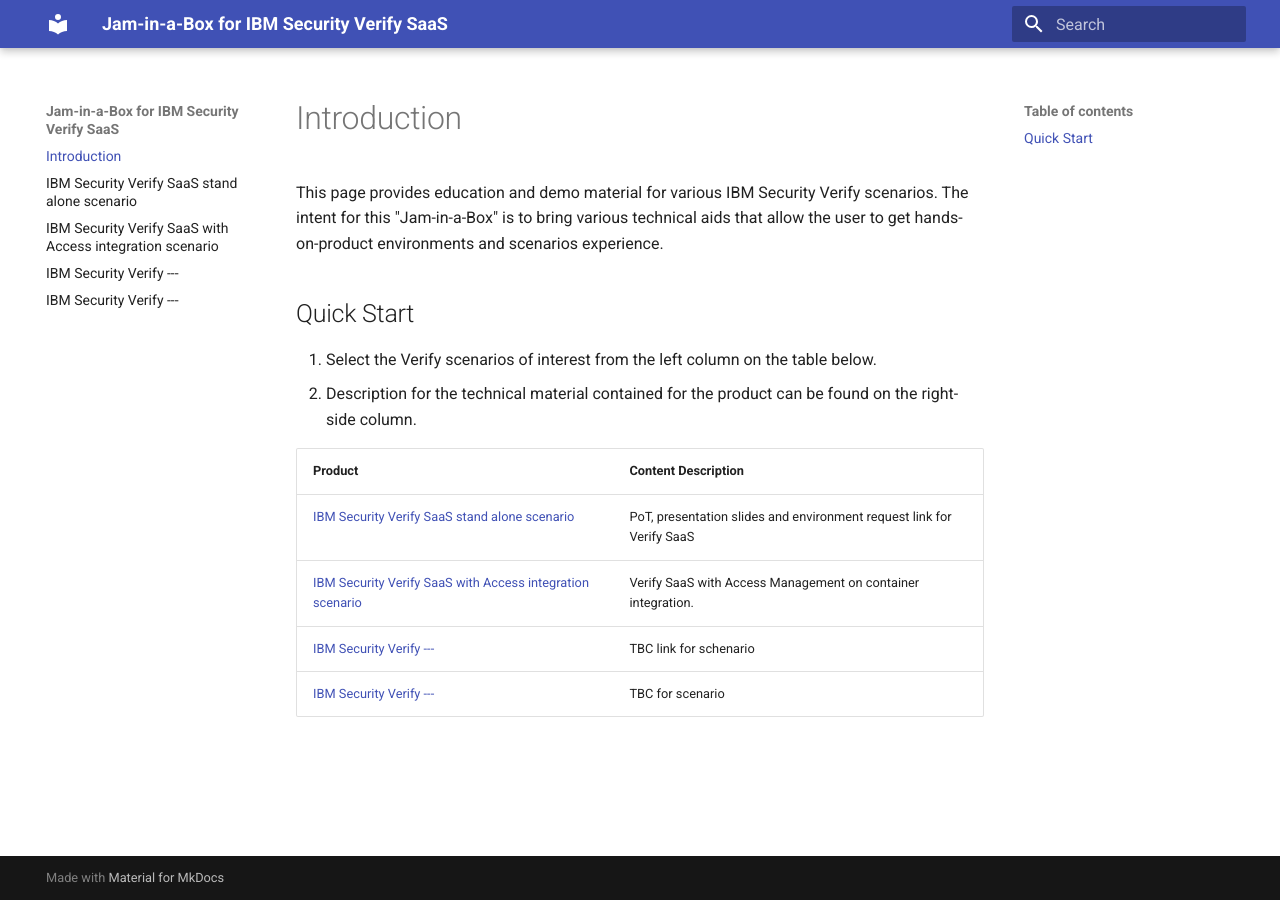
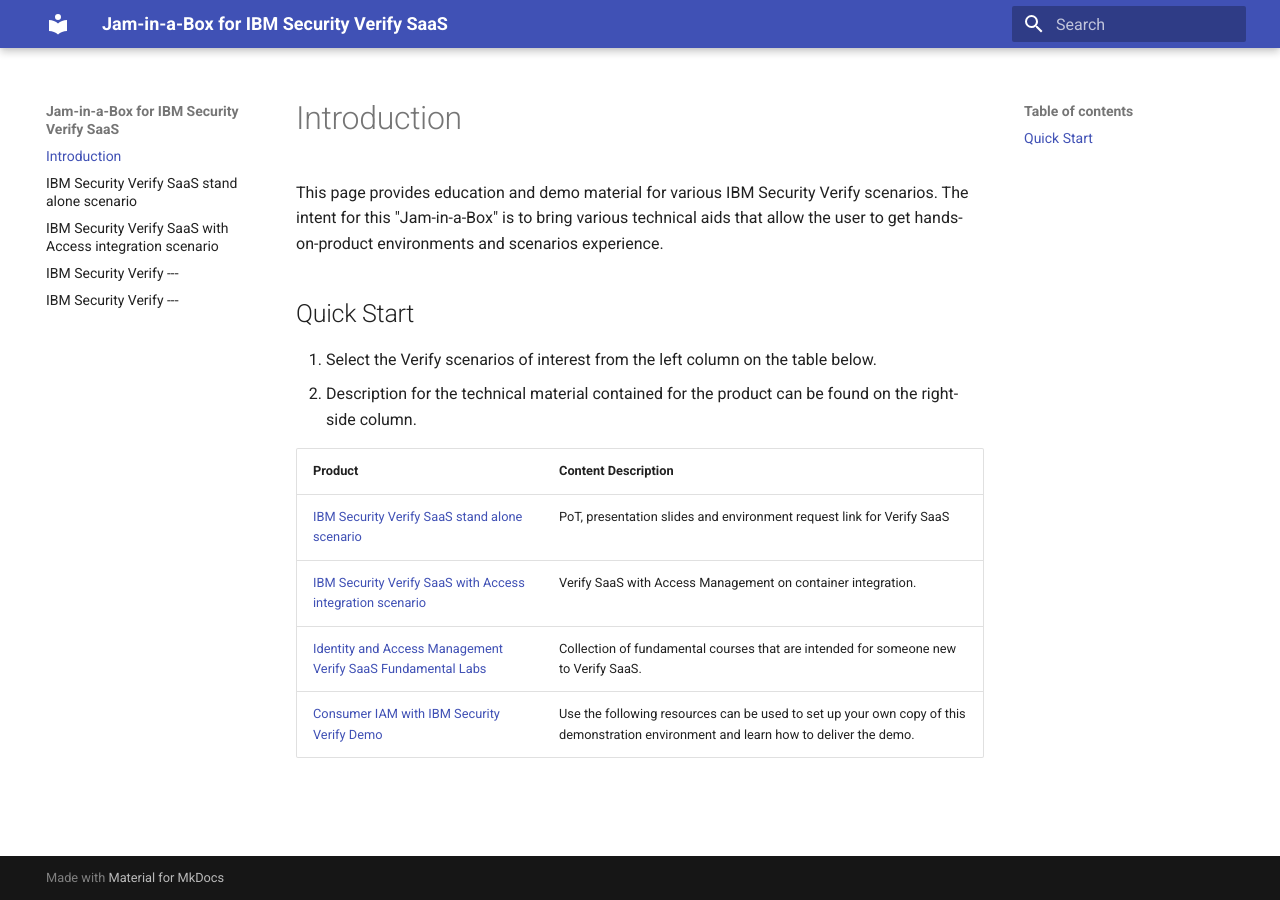
Before and after one commit to IBM/verify-jam-in-a-box, an MkDocs documentation site: the page built from docs/index.md, in a window 1280 px wide. Built offline with MkDocs 1.6.1 and Material for MkDocs 9.7.7, drawn with Linux system fonts in a browser that asks for light colours.

Commit message:
upping work from github IBM rep to IBM org - just index

```diff
--- a/docs/index.md
+++ b/docs/index.md
@@ -13,5 +13,5 @@ The intent for this "Jam-in-a-Box" is to bring various technical aids that allow
 | ------------------------------------------------------------ | ------------------------------------------------------------ |
 | [IBM Security Verify SaaS stand alone scenario](https://ibm.github.io/verify-jam-in-a-box/chapter1/) | PoT, presentation slides and environment request link for Verify SaaS |
 | [IBM Security Verify SaaS with Access integration scenario](https://ibm.github.io/verify-jam-in-a-box/chapter2/) | Verify SaaS with Access Management on container integration. |
-| [IBM Security Verify ---](https://ibm.github.io/verify-jam-in-a-box/chapter3/) | TBC link for schenario |
-| [IBM Security Verify ---](https://ibm.github.io/verify-jam-in-a-box/chapter4/) | TBC for scenario |
+| [Identity and Access Management Verify SaaS Fundamental Labs](https://ibm.github.io/verify-jam-in-a-box/chapter3/) | Collection of fundamental courses that are intended for someone new to Verify SaaS. |
+| [Consumer IAM with IBM Security Verify Demo](https://techzone.ibm.com/collection/customer-and-ctp-demos-for-ciam?history=/collection/ibm-security-verify-demos/journey-verify-saa-s) | Use the following resources can be used to set up your own copy of this demonstration environment and learn how to deliver the demo. |
```
